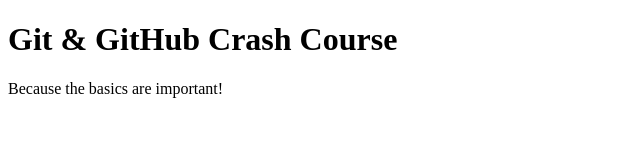
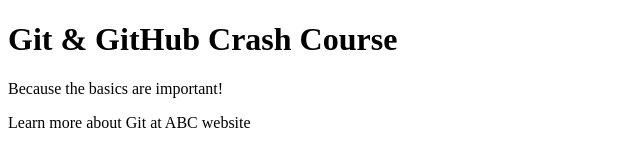
Before and after one commit to svgama/github-remotes, a plain HTML site: page index.html in a window 1280 px wide. Shown: the whole page, without its empty margins (0-640 px from the left). Drawn offline with Linux system fonts and the light colour scheme.

Commit message:
second commit

```diff
--- a/index.html
+++ b/index.html
@@ -9,5 +9,6 @@
   <body>
     <h1>Git & GitHub Crash Course</h1>
     <p>Because the basics are important!</p>
+    <p>Learn more about Git at ABC website</p>
   </body>
 </html>
```
